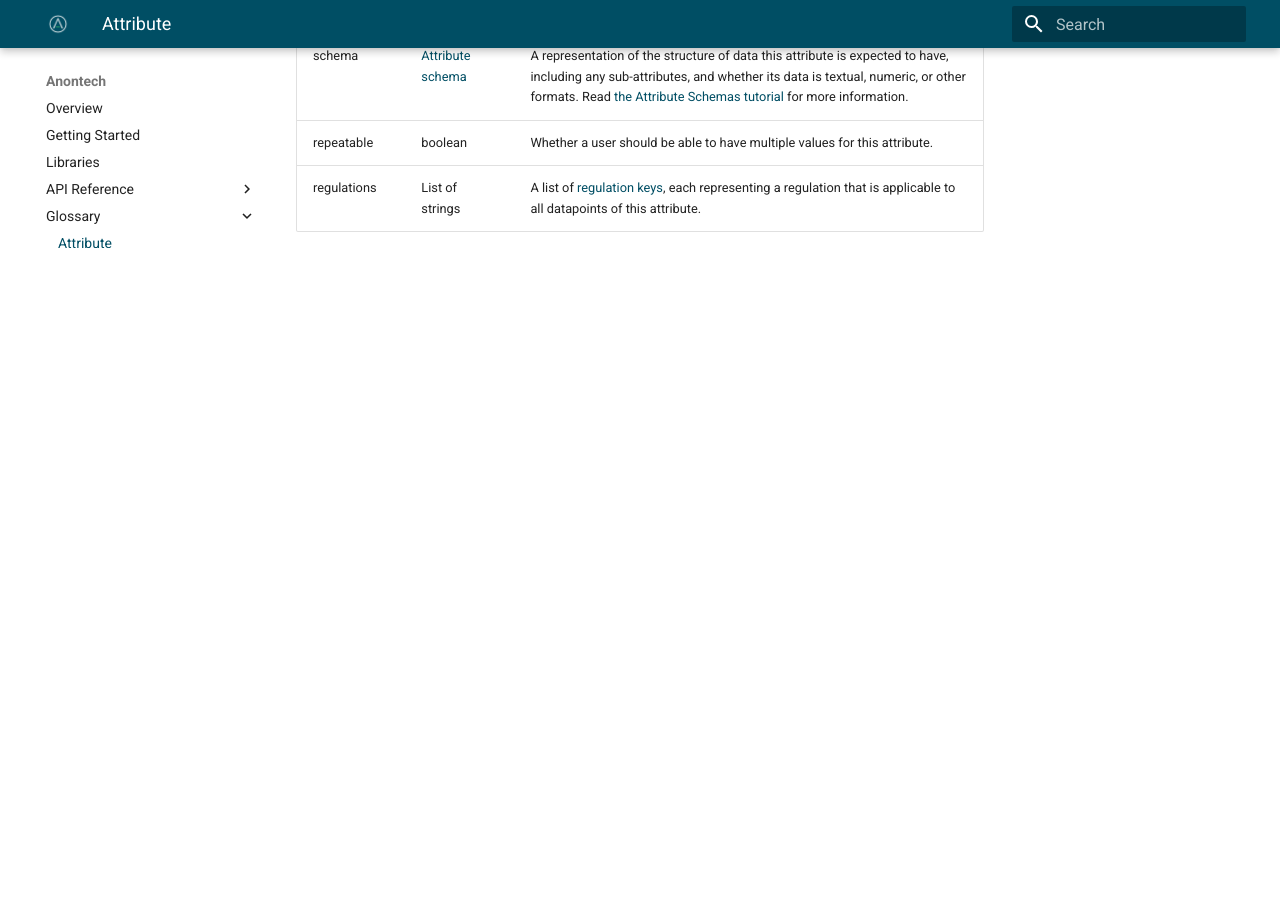
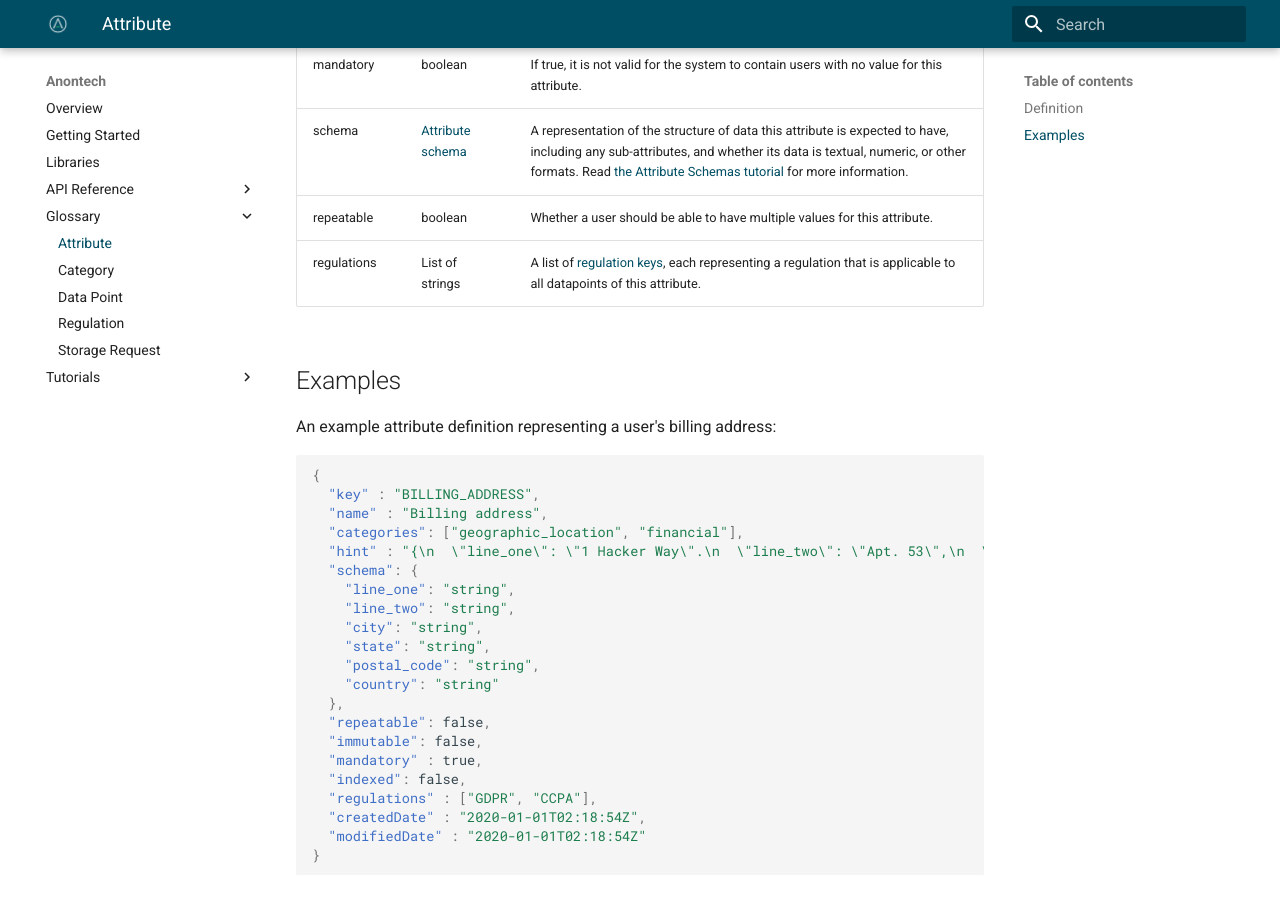
Before and after one commit to anontechnology/documentation, an MkDocs documentation site: the page built from docs/glossary/attribute.md, in a window 1280 px wide and 900 px high, scrolled down 976 px. Built offline with MkDocs 1.6.1 and Material for MkDocs 9.7.7, drawn with Linux system fonts in a browser that asks for light colours; before the commit the page ends 1248 px from its top, so only the background shows below that.

Commit message:
example attribute

````diff
--- a/docs/glossary/attribute.md
+++ b/docs/glossary/attribute.md
@@ -1,6 +1,8 @@
 # Attribute
 
 Attributes are how the ViziVault ecosystem organizes your data. Every data point consists of three main components: a user id, which represents who the data is about; a value, which is some piece of information about the user; and an attribute, which expresses the relationship between the user and the value. For example, in an online retail application, there would be an attribute for shipping addresses, an attribute for billing addresses, and an attribute for credit card information.
+
+## Definition
 
 There are several forms of metadata associated with attributes, as follows:
 
@@ -18,3 +20,31 @@
 |schema|[Attribute schema](/docs/tutorials/attribute-schemas.md)|A representation of the structure of data this attribute is expected to have, including any sub-attributes, and whether its data is textual, numeric, or other formats. Read [the Attribute Schemas tutorial](/docs/tutorials/attribute-schemas.md) for more information.|
 |repeatable|boolean|Whether a user should be able to have multiple values for this attribute.|
 |regulations|List of strings|A list of [regulation keys](/docs/glossary/regulation.md), each representing a regulation that is applicable to all datapoints of this attribute.|
+
+## Examples
+
+An example attribute definition representing a user's billing address:
+
+```json
+{
+  "key" : "BILLING_ADDRESS",
+  "name" : "Billing address",
+  "categories": ["geographic_location", "financial"],
+  "hint" : "{\n  \"line_one\": \"1 Hacker Way\".\n  \"line_two\": \"Apt. 53\",\n  \"city\": \"Menlo Park\",\n  \"state\": \"California\",\n  \"postal_code\": \"94025-1456\",\n  \"country\": \"USA\"\n}",
+  "schema": {
+    "line_one": "string",
+    "line_two": "string",
+    "city": "string",
+    "state": "string",
+    "postal_code": "string",
+    "country": "string"
+  },
+  "repeatable": false,
+  "immutable": false,
+  "mandatory" : true,
+  "indexed": false,
+  "regulations" : ["GDPR", "CCPA"],
+  "createdDate" : "2020-01-01T02:18:54Z",
+  "modifiedDate" : "2020-01-01T02:18:54Z"
+}
+```
````
